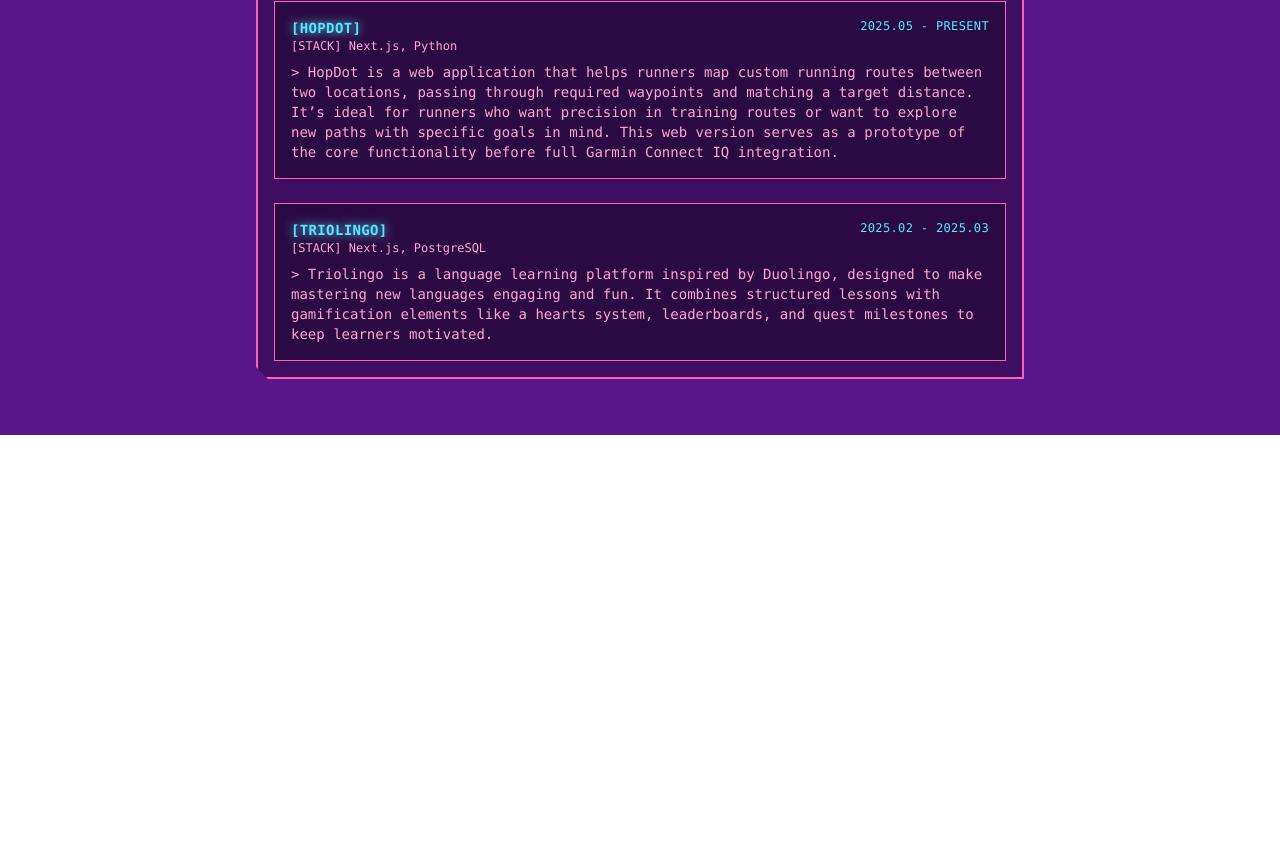
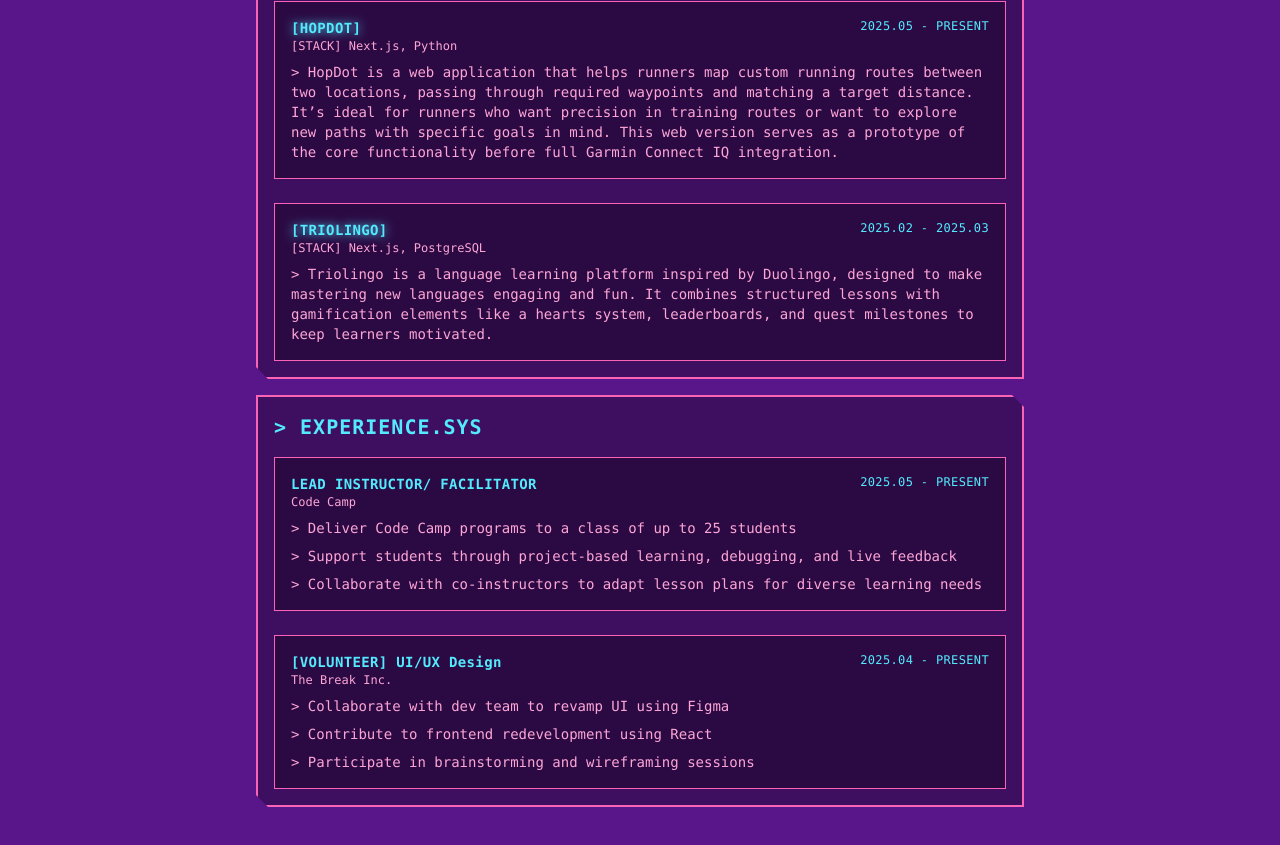
Before and after one commit to winnwy/Resumeeee, a React (Vite) app: page / in a window 1280 px wide. Shown: the part 859-1704 px from the top of the page. Before the commit the page ends 1294 px from the top, so only its background shows below. Built offline with nearby package versions, Linux system fonts and the light colour scheme.

Commit message:
Add experience section

```diff
--- a/src/App.tsx
+++ b/src/App.tsx
@@ -4,6 +4,7 @@ import PixelBox from "./components/PixelBox";
 import RawLink from "./components/RawLink";
 import SkillBox from "./components/SkilBox";
 import ProjectBox from "./components/ProjectBox";
+import ExperienceBox from "./components/ExperienceBox";
 
 const themes = {
   vaporwave: {
@@ -54,7 +55,7 @@ const projectBlotz = {
   items: [
     "Blotz is an intelligent, efficient, and scalable To-Do List application designed to enhance productivity, streamline task management, and support both individual and team workflows. Whether for personal planning, team collaboration, or software development task management, Blotz provides a seamless experience that helps users stay organized and focused.",
   ],
-  href: "https://blotz-task-app.vercel.app/"
+  href: "https://blotz-task-app.vercel.app/",
 };
 
 const projectHopDot = {
@@ -63,10 +64,10 @@ const projectHopDot = {
   timeEnd: "PRESENT",
   stack: "Next.js, Python",
   items: [
-    "HopDot is a web application that helps runners map custom running routes between two locations, passing through required waypoints and matching a target distance. It’s ideal for runners who want precision in training routes or want to explore new paths with specific goals in mind. This web version serves as a prototype of the core functionality before full Garmin Connect IQ integration."
+    "HopDot is a web application that helps runners map custom running routes between two locations, passing through required waypoints and matching a target distance. It’s ideal for runners who want precision in training routes or want to explore new paths with specific goals in mind. This web version serves as a prototype of the core functionality before full Garmin Connect IQ integration.",
   ],
-  href: "https://github.com/winnwy/HopDot"
-}
+  href: "https://github.com/winnwy/HopDot",
+};
 
 const projectTriolingo = {
   title: "TRIOLINGO",
@@ -74,13 +75,34 @@ const projectTriolingo = {
   timeEnd: "2025.03",
   stack: "Next.js, PostgreSQL",
   items: [
-    "Triolingo is a language learning platform inspired by Duolingo, designed to make mastering new languages engaging and fun. It combines structured lessons with gamification elements like a hearts system, leaderboards, and quest milestones to keep learners motivated. "
+    "Triolingo is a language learning platform inspired by Duolingo, designed to make mastering new languages engaging and fun. It combines structured lessons with gamification elements like a hearts system, leaderboards, and quest milestones to keep learners motivated. ",
   ],
-  href: "https://triolingo-chi.vercel.app/"
+  href: "https://triolingo-chi.vercel.app/",
+};
 
+const expBreak = {
+  title: "[VOLUNTEER] UI/UX Design",
+  timeStart: "2025.04",
+  timeEnd: "PRESENT",
+  company: "The Break Inc.",
+  items: [
+    "Collaborate with dev team to revamp UI using Figma",
+    "Contribute to frontend redevelopment using React",
+    "Participate in brainstorming and wireframing sessions"
+    ]
 }
 
-
+const expCodeCamp = {
+  title: "LEAD INSTRUCTOR/ FACILITATOR",
+  timeStart: "2025.05",
+  timeEnd: "PRESENT",
+  company: "Code Camp",
+  items: [
+    "Deliver Code Camp programs to a class of up to 25 students",
+    "Support students through project-based learning, debugging, and live feedback",
+    "Collaborate with co-instructors to adapt lesson plans for diverse learning needs",
+  ]
+}
 
 const HomePage = () => {
   return (
@@ -166,7 +188,22 @@ const HomePage = () => {
           <div className="space-y-6 font-mono text-sm">
             <ProjectBox theme={themes.vaporwave} project={projectBlotz} />
             <ProjectBox theme={themes.vaporwave} project={projectHopDot} />
-            <ProjectBox theme={themes.vaporwave} project={projectTriolingo}/>
+            <ProjectBox theme={themes.vaporwave} project={projectTriolingo} />
+          </div>
+        </PixelBox>
+
+        {/* Experience */}
+        <PixelBox
+          className={`w-full ${themes.vaporwave.border} ${themes.vaporwave.shadow}`}
+        >
+          <h2
+            className={`${themes.vaporwave.accent} text-xl font-bold font-mono pb-4 tracking-wider`}
+          >
+            &gt; EXPERIENCE.SYS
+          </h2>
+          <div className="space-y-6 font-mono text-sm">
+            <ExperienceBox theme={themes.vaporwave} experience={expCodeCamp}/>
+            <ExperienceBox theme={themes.vaporwave} experience={expBreak} />
           </div>
         </PixelBox>
       </main>
--- /dev/null
+++ b/src/components/ExperienceBox.tsx
@@ -0,0 +1,43 @@
+type Experience = {
+  title: string;
+  timeStart: string;
+  timeEnd: string;
+  company: string;
+  items: string[];
+};
+
+type Theme = {
+  border: string;
+  hover: string;
+  accent: string;
+  text: string;
+};
+
+interface ExperienceBoxProps {
+  experience: Experience;
+  theme: Theme;
+}
+
+const ProjectBox = ({ experience, theme }: ExperienceBoxProps) => {
+  const { title, timeStart, timeEnd, company, items } = experience;
+
+  return (
+    <div className={`p-4 ${theme.border} border bg-black/30`}>
+      <div className={`flex justify-between tracking-wide  ${theme.accent}`}>
+        <div className="font-bold">{title}</div>
+        <div className="hidden text-xs md:block">
+          {timeStart} - {timeEnd}
+        </div>
+      </div>
+      <div className={`${theme.text} text-xs`}>{company}</div>
+
+      {items.map((item, idx) => (
+        <div key={idx} className={`${theme.text} text-sm pt-2`}>
+          &gt; {item}
+        </div>
+      ))}
+    </div>
+  );
+};
+
+export default ProjectBox;
```
